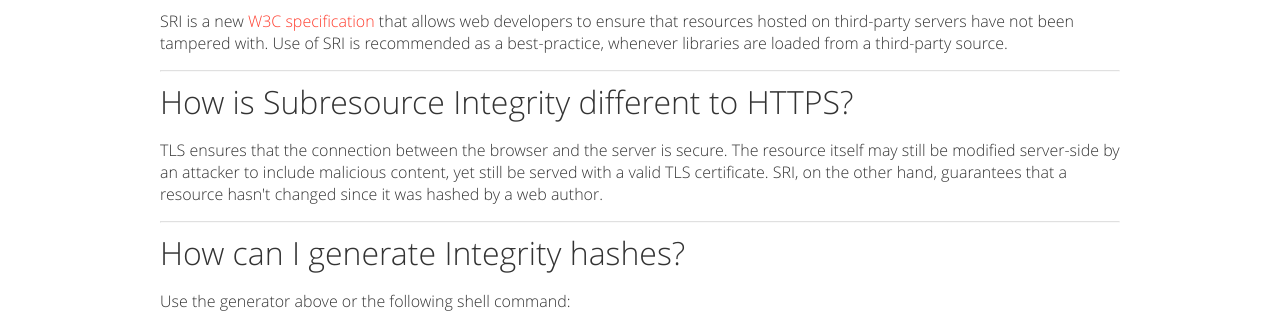
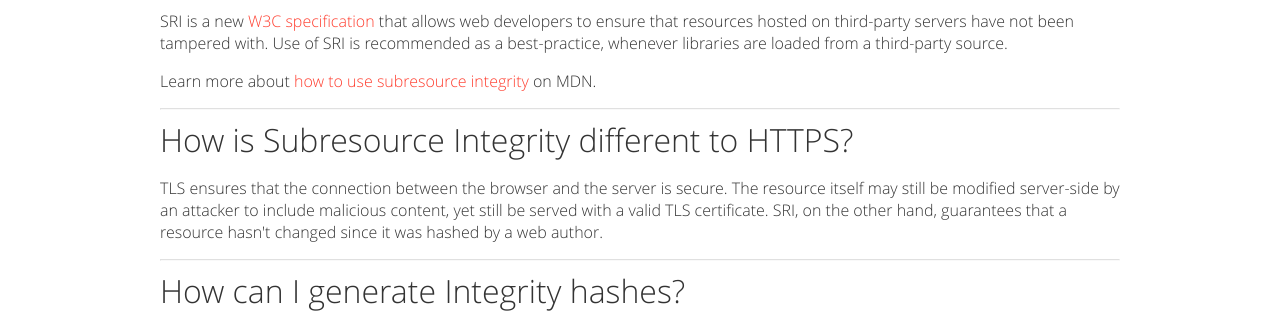
Before and after one commit to mozilla/srihash.org, a website: page templates/index.html in a window 1280 px wide. Shown: the part 738-1063 px from the top of the page. Drawn offline with Linux system fonts and the light colour scheme.

Commit message:
Link to MDN documentation (fixes #5)

```diff
--- a/templates/index.html
+++ b/templates/index.html
@@ -38,6 +38,7 @@
     <div id="about" class="container">
       <h3>What is Subresource Integrity?</h3>
       <p>SRI is a new <a href="http://www.w3.org/TR/SRI/">W3C specification</a> that allows web developers to ensure that resources hosted on third-party servers have not been tampered with. Use of SRI is recommended as a best-practice, whenever libraries are loaded from a third-party source.</p>
+      <p>Learn more about <a href="https://developer.mozilla.org/docs/Web/Security/Subresource_Integrity">how to use subresource integrity</a> on MDN.</p>
       <hr>
 
       <h3>How is Subresource Integrity different to HTTPS?</h3>
```
